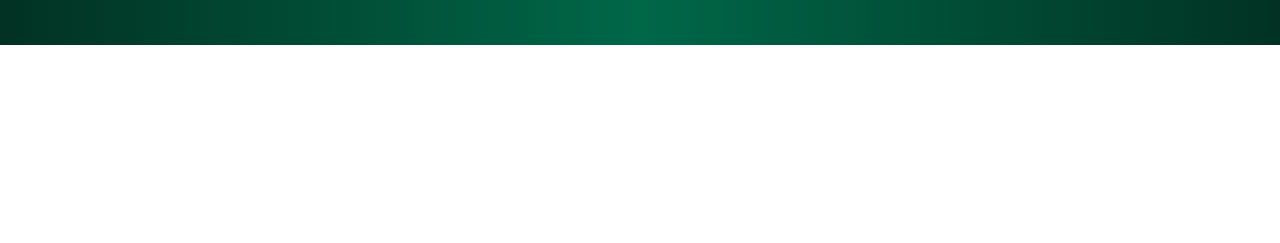
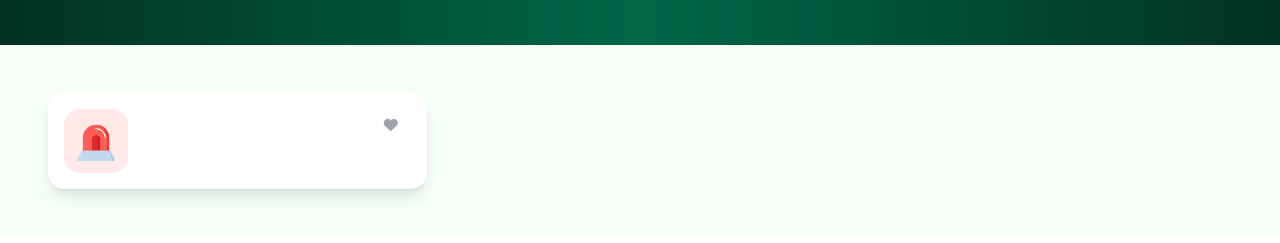
Before and after one commit to Md-Imran50/emergency-service, a plain HTML site: page index.html in a window 1280 px wide. Shown: the part 301-544 px from the top of the page. Drawn offline with nearby package versions, Linux system fonts and the light colour scheme.

Commit message:
added the main content section

```diff
--- a/index.html
+++ b/index.html
@@ -85,3 +85,25 @@
         Government & NGO Emergency Services at Your Fingertip
       </p>
     </section>
+
+  <!-- Main Content -->
+    <div class="flex flex-col lg:flex-row gap-4 p-4 sm:p-6">
+      <!-- Card Section -->
+      <div
+        class="grid grid-cols-1 sm:grid-cols-2 lg:grid-cols-3 gap-6 p-6 w-full"
+      >
+        <div class="card bg-[#ffffff] shadow-lg p-4">
+          <div class="flex justify-between items-start">
+            <figure>
+              <div class="p-3 rounded-2xl bg-[#FFE9E9] inline-flex">
+                <img
+                  src="./assets/emergency.png"
+                  class="w-10 h-10"
+                  alt="icon"
+                />
+              </div>
+            </figure>
+            <button class="btn btn-ghost btn-sm likeBtn">
+              <i class="fa fa-heart text-gray-400"></i>
+            </button>
+          </div>
```
Also changed, not shown: JS/index.js (+28 -0 lines).
